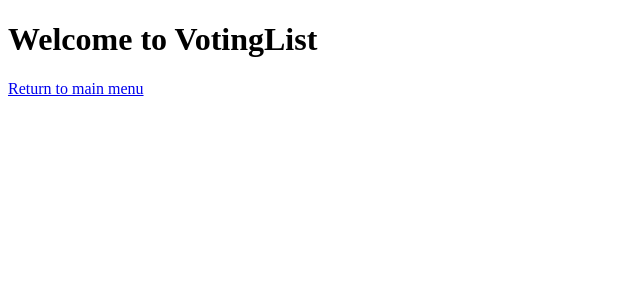
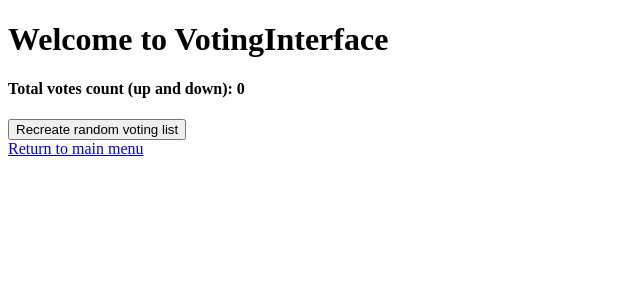
Before and after one commit to jorgevillay/react_components, a React (Create React App) app: page /voting-list/0 in a window 1280 px wide. Shown: the top 300 px of the page, without its empty margins (0-640 px from the left). Built offline with nearby package versions, Linux system fonts and the light colour scheme.

Commit message:
Added general styles and minor changes due container replacement

```diff
--- a/src/components/containers/App.tsx
+++ b/src/components/containers/App.tsx
@@ -3,7 +3,7 @@ import { BrowserRouter, Switch, Route, Redirect } from 'react-router-dom';
 import '../styles/general.css';
 import MainNavigation from './MainNavigation';
 import FocusableTextInput from './FocusableTextInput';
-import VotingList from './VotingList';
+import VotingInterface from './VotingInterface';
 import RegisterForm from './RegisterForm';
 import GenericNotFound from '../GenericNotFound';
 
@@ -13,7 +13,7 @@ function App() {
       <Switch>
         <Route exact path="/" component={MainNavigation} />
         <Route exact path="/focusable-input" component={FocusableTextInput} />
-        <Route exact path="/voting-list/:candidates" component={VotingList} />
+        <Route exact path="/voting-list/:candidates" component={VotingInterface} />
         <Route exact path="/register-form" component={RegisterForm} />
         <Route exact path="/404" component={GenericNotFound} />
         <Redirect to="/404" />
--- a/src/components/containers/VotingList.jsx
+++ /dev/null
@@ -1,13 +0,0 @@
-import React from 'react';
-import { Link } from 'react-router-dom';
-
-function VotingList() {
-  return (
-    <div>
-        <h1>Welcome to VotingList</h1>
-        <Link to="/">Return to main menu</Link>
-    </div>
-  )
-}
-
-export default VotingList;
--- a/src/components/styles/general.css
+++ b/src/components/styles/general.css
@@ -2,3 +2,7 @@
     pointer-events: none;
     color: red;
 }
+
+.capitalized-text {
+    text-transform: capitalize;
+}
```
